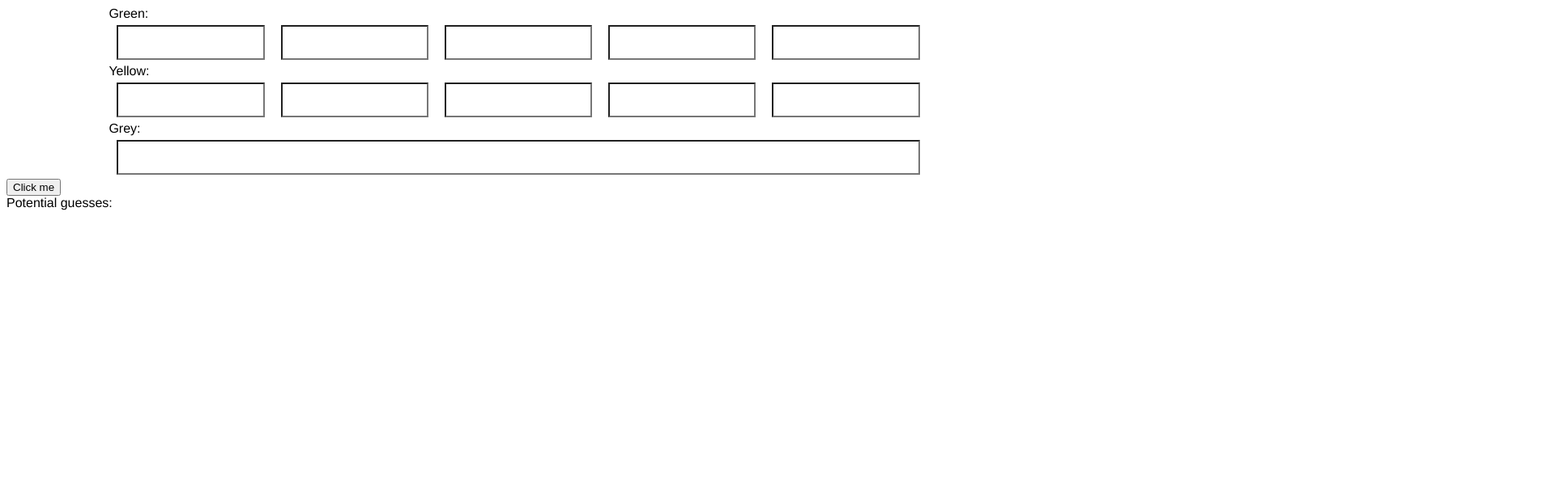
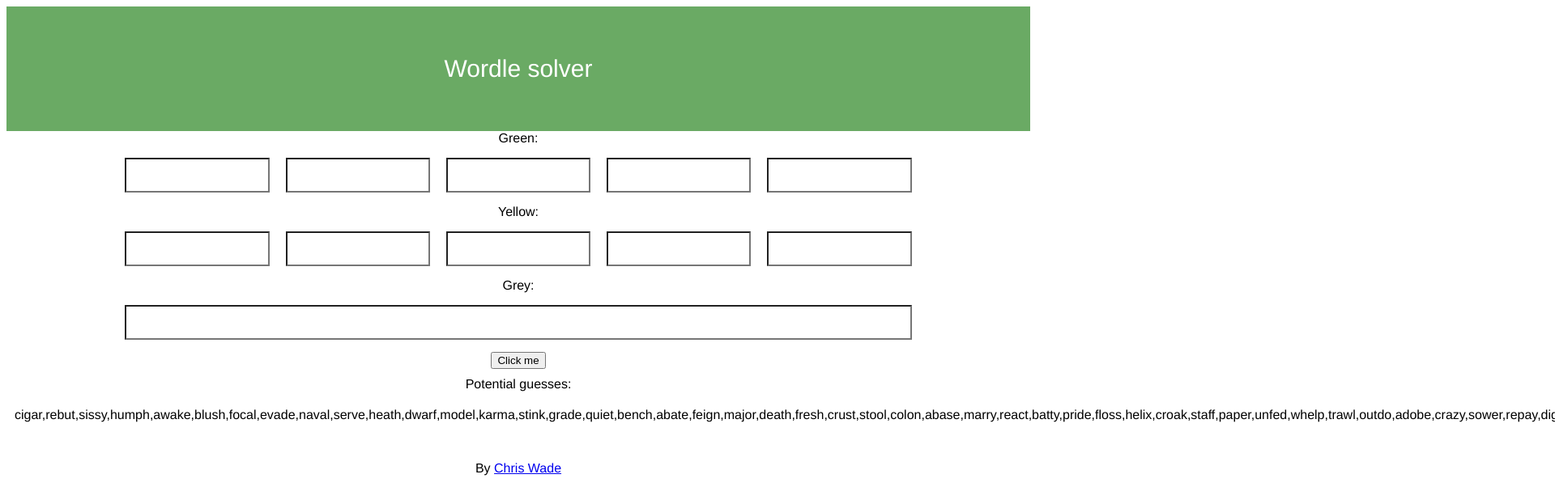
Before and after one commit to wadewadewade/wordle-solver, a plain HTML site: page index.html in a window 1280 px wide. Both pictures are taken after a click on the button "Click me". Shown: the top 623 px of the page at 81% size, 1920 px wide, since content can reach past the window. Drawn offline with Linux system fonts and the light colour scheme.

Commit message:
Final commit before first publish

```diff
--- a/index.html
+++ b/index.html
@@ -9,9 +9,11 @@
     <title>Wordle solver</title>
 </head>
 <body>
+    <div class="header">Wordle solver</div>
     <div class="game-container">
         Green:
         <div class="game-row">
+            <!-- https://stackoverflow.com/questions/176626/java-script-to-edit-page-content-on-the-fly -->
             <input type="text" id="G1" maxlength="1" class="tile greentile">
             <input type="text" id="G2" maxlength="1" class="tile greentile">
             <input type="text" id="G3" maxlength="1" class="tile greentile">
@@ -35,7 +37,10 @@
     </div>
 
     <button onClick="wordMatch()">Click me</button>
-<div class="output">Potential guesses:</div>
-
+<div class="output">Potential guesses: </div><div id="answers"></div>
+<div class="spacer"></div>
+    <div>By <a href="https://twitter.com/chrswde" target="_blank">Chris Wade</a></div>
+    <div class="spacer"></div>
+    <div><script type="text/javascript" src="https://cdnjs.buymeacoffee.com/1.0.0/button.prod.min.js" data-name="bmc-button" data-slug="chriswade" data-color="#FFDD00" data-emoji=""  data-font="Cookie" data-text="Buy me a coffee" data-outline-color="#000000" data-font-color="#000000" data-coffee-color="#ffffff" ></script></div>
 </body>
 </html>
--- a/style.css
+++ b/style.css
@@ -1,13 +1,30 @@
 body {
     font-family: 'Clear Sans', 'Helvetica Neue', Arial, sans-serif;
     font-size: 16px;
+    text-align: center;
+}
+
+div {
+    padding: 10px;
+}
+
+.header {
+    padding: 60px;
+    text-align: center;
+    background: #6aaa64;
+    color: white;
+    font-size: 30px;
 }
 
 .game-container {
     display: flex;
+    padding-top: 3rem;
     /* width: 50%; */
     flex-direction: column;
     padding: 0 10%;
+}
+.spacer {
+    height: 1vh;
 }
 
 .game-row {
--- a/wordle.js
+++ b/wordle.js
@@ -51,7 +51,6 @@
 const greyTest = (whatToCheck, badLetters) => { // taking an input of the thing to check, and a string to check against
     for (k = 0; k < badLetters.length; k++) { // loop through each of the known bad letters
         if (whatToCheck.indexOf(badLetters[k]) > -1) {
-            // console.log(whatToCheck + "greyTest");
             return true; // exit the function
         }
     }
@@ -61,7 +60,6 @@
     for (r = 0; r < 5; r++) { // loop through each position in the yellow list
         if (yArr[r] != undefined) { // if there is a string there
             if (greyTest(matchList[i][r], yArr[r])) {
-                // console.log("yellowtestnomatch");
                 return true;
             }
         }
@@ -71,7 +69,6 @@
 const greenTest = (i) => {
     for (j = 0; j < 5; j++){ // loop through each letter
         if (gStr[j] != 0 && matchList[i][j] != gStr[j]) { // if there is a known letter at that point check that it doesn't mismatch
-            // console.log("greentest")
             return true; // exit the function
         }
     };
@@ -81,13 +78,15 @@
 
     for (q = 0; q < yellowAsString.length; q++) {
         if(checkWord.indexOf(yellowAsString[q]) === -1) {
-            // console.log(checkWord + " nongreenletters " + yellowAsString + " vs " + nonGreenLetters);
             return true;
         }
     }
 
 };
 
+const publishAnswers = (output) => {
+    document.getElementById("answers").innerText = output;
+};
 
 const wordMatch = () => {
     initaliseValues(); // set values to 0
@@ -99,5 +98,6 @@
         if (yellowTestNoMatch (yArr)) continue; // if there aren't any yellows in the wrong place
         potentialSolutions.push(matchList[i]); // otherwise add to list
     };
+    publishAnswers(potentialSolutions);
     console.log(potentialSolutions); // print list
 };
```
